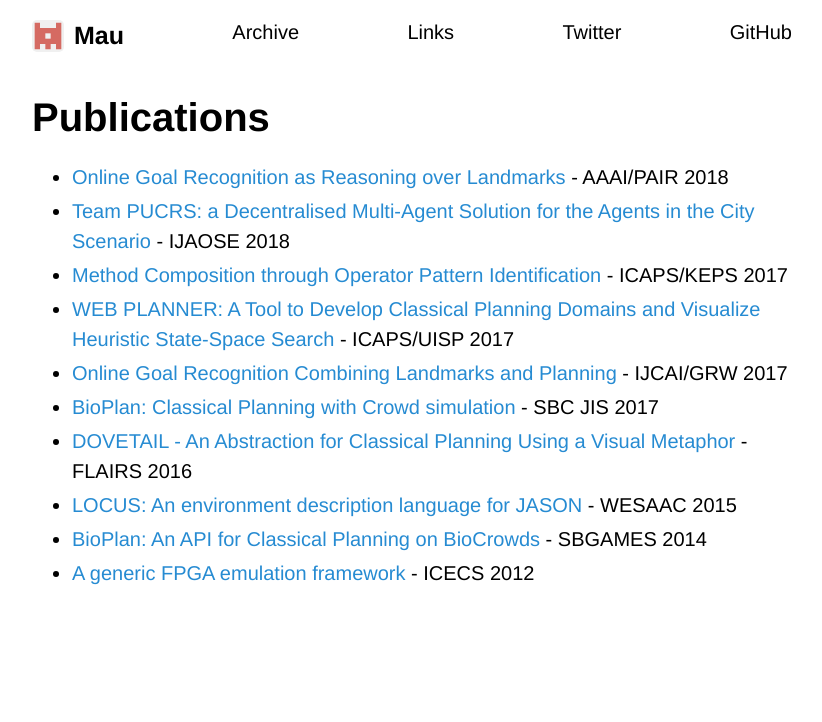
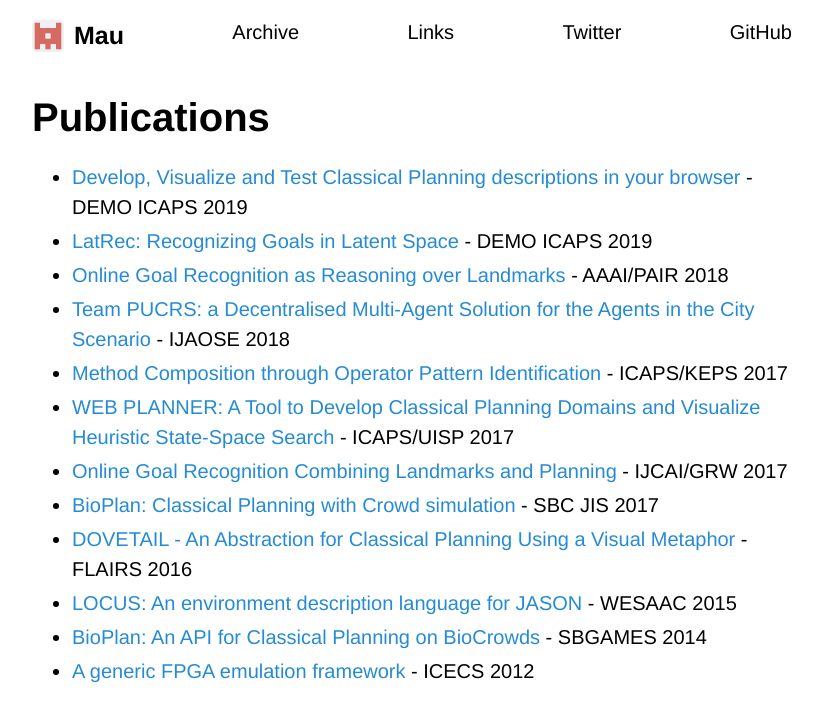
Before and after one commit to Maumagnaguagno/maumagnaguagno.github.io, a Jekyll site: the page built from publications.md, in a window 1280 px wide. Shown: the top 722 px of the page, without its empty margins (228-1050 px from the left). Built offline with Jekyll 4.4.1, drawn with Linux system fonts in a browser that asks for light colours; our own code applies the rules of GitHub Pages for plain Markdown files.

Commit message:
Add ICAPS 2019 demonstrations to Publications

```diff
--- a/publications.md
+++ b/publications.md
@@ -5,6 +5,8 @@ hidden: true
 ---
 
 # Publications
+- [Develop, Visualize and Test Classical Planning descriptions in your browser](TBD) - DEMO ICAPS 2019
+- [LatRec: Recognizing Goals in Latent Space](TBD) - DEMO ICAPS 2019
 - [Online Goal Recognition as Reasoning over Landmarks](http://www.planrec.org/PAIR/Papers/VeredPair18.pdf) - AAAI/PAIR 2018
 - [Team PUCRS: a Decentralised Multi-Agent Solution for the Agents in the City Scenario](https://www.meneguzzi.eu/felipe/pubs/ijaose-mapc-2017.pdf) - IJAOSE 2018
 - [Method Composition through Operator Pattern Identification](http://icaps17.icaps-conference.org/workshops/KEPS/proceedingsKEPS.pdf#page=57) - ICAPS/KEPS 2017
```
